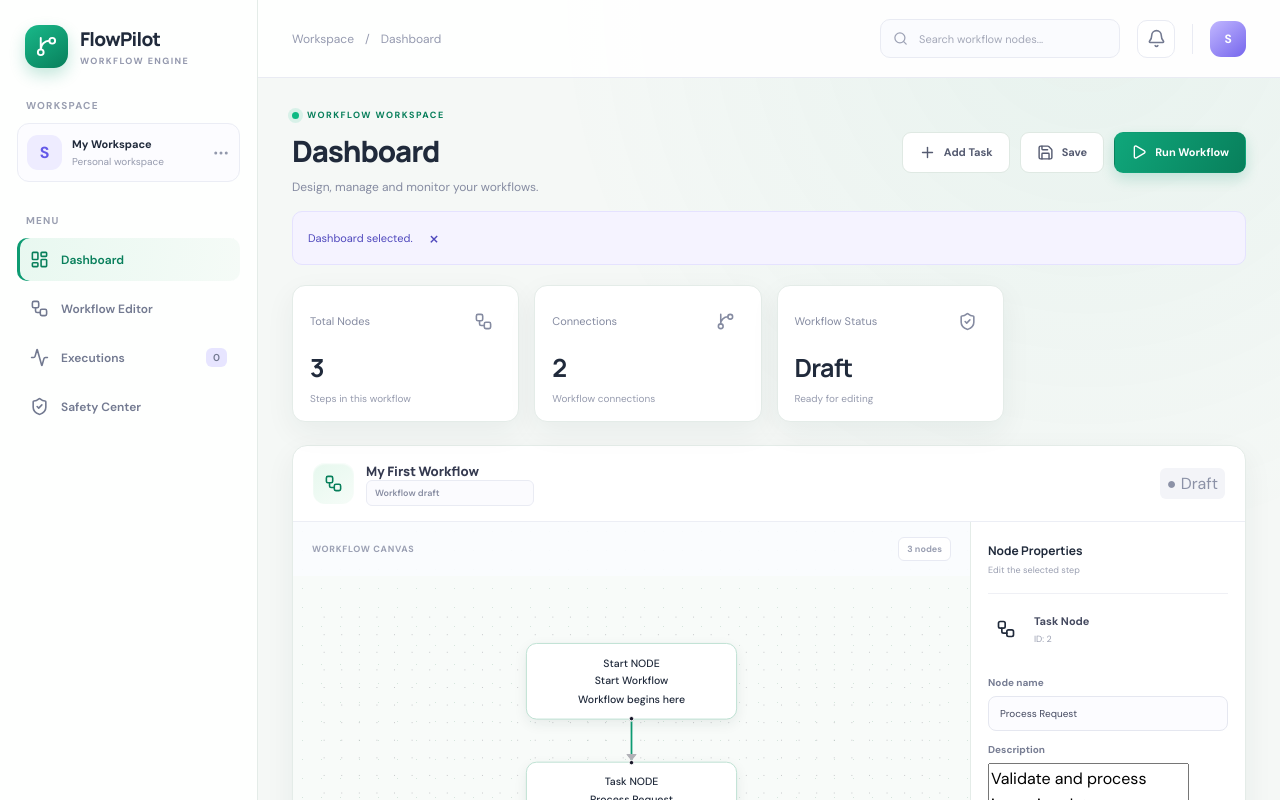
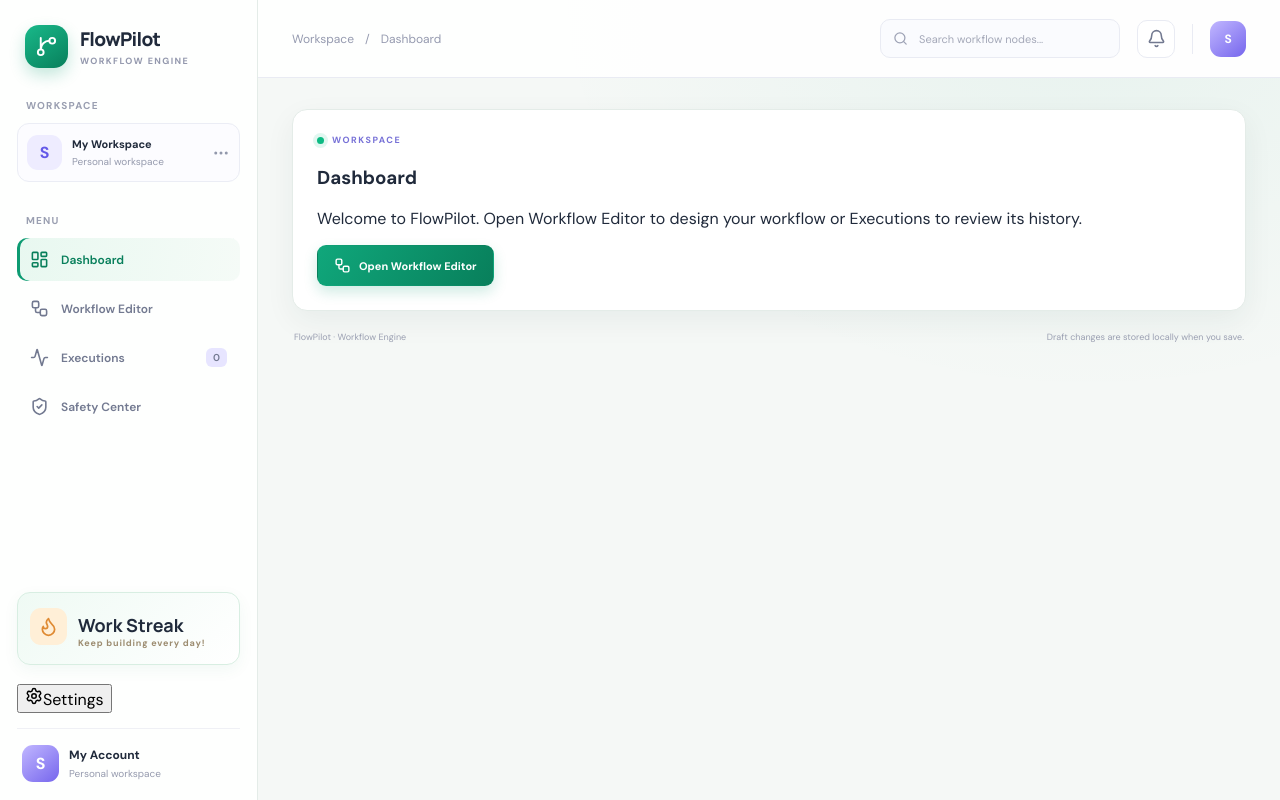
Before and after one commit to Peakseeker/distributed-workflow-engine, a React (Vite) app in the folder frontend/: page / in a window 1280 px wide. Both pictures are taken after a click on the button "Dashboard". Shown: the top 800 px of the page. Built offline with nearby package versions, Linux system fonts and the light colour scheme.

Commit message:
Fix execution history page separation

```diff
--- a/frontend/src/App.tsx
+++ b/frontend/src/App.tsx
@@ -1,4 +1,3 @@
-
 import { useCallback, useEffect, useState } from 'react'
 import {
   ReactFlow,
@@ -48,6 +47,14 @@ type WorkflowNode = {
 type FlowNodeData = {
   label: string
 }
+
+type Execution = {
+  _id: string
+  status: string
+  startedAt?: string
+}
+
+const API_URL = 'http://localhost:5000/api'
 
 const initialWorkflowNodes: WorkflowNode[] = [
   {
@@ -120,6 +127,8 @@ function App() {
   const [workflowName, setWorkflowName] = useState('My First Workflow')
   const [workflowId, setWorkflowId] = useState<string | null>(null)
   const [isRunning, setIsRunning] = useState(false)
+  const [executions, setExecutions] = useState<Execution[]>([])
+  const [isLoadingExecutions, setIsLoadingExecutions] = useState(false)
 
   const [workflowNodes, setWorkflowNodes] =
     useState<WorkflowNode[]>(initialWorkflowNodes)
@@ -140,7 +149,8 @@ function App() {
     try {
       const savedDraft = localStorage.getItem('workflow-editor-draft')
 
-      if (savedDraft) {
+      if (!savedDraft) return
+
       const parsed = JSON.parse(savedDraft)
 
       if (
@@ -151,13 +161,11 @@ function App() {
 
         setWorkflowName(parsed.workflowName)
         setWorkflowNodes(loadedNodes)
-
         setFlowNodes(
           Array.isArray(parsed.flowNodes)
             ? parsed.flowNodes
             : createFlowNodes(loadedNodes),
         )
-
         setFlowEdges(
           Array.isArray(parsed.flowEdges)
             ? parsed.flowEdges
@@ -166,7 +174,6 @@ function App() {
 
         if (loadedNodes.length > 0) {
           setSelectedNode(loadedNodes[0].id)
-          }
         }
       }
     } catch {
@@ -229,8 +236,7 @@ function App() {
   }
 
   const addTask = () => {
-    const id =
-      Math.max(0, ...workflowNodes.map((node) => node.id)) + 1
+    const id = Math.max(0, ...workflowNodes.map((node) => node.id)) + 1
 
     const newTask: WorkflowNode = {
       id,
@@ -283,8 +289,8 @@ function App() {
       }
 
       const endpoint = workflowId
-        ? `http://localhost:5000/api/workflows/${workflowId}`
-        : 'http://localhost:5000/api/workflows'
+        ? `${API_URL}/workflows/${workflowId}`
+        : `${API_URL}/workflows`
 
       const response = await fetch(endpoint, {
         method: workflowId ? 'PUT' : 'POST',
@@ -335,7 +341,7 @@ function App() {
 
     try {
       const response = await fetch(
-        `http://localhost:5000/api/workflows/${workflowId}/run`,
+        `${API_URL}/workflows/${workflowId}/run`,
         {
           method: 'POST',
           headers: {
@@ -353,10 +359,14 @@ function App() {
       const execution = data.execution
 
       setNotice(
-        `${data.message}: ${execution.steps
+        execution?.steps
+          ? `${data.message}: ${execution.steps
               .map((step: { name: string }) => step.name)
-          .join(' → ')}`,
+              .join(' → ')}`
+          : data.message || 'Workflow execution started.',
       )
+
+      await loadExecutions()
     } catch (error) {
       setNotice(
         error instanceof Error
@@ -365,6 +375,40 @@ function App() {
       )
     } finally {
       setIsRunning(false)
+    }
+  }
+
+  const loadExecutions = async () => {
+    if (!workflowId) {
+      setNotice('Save the workflow first to view its execution history.')
+      return
+    }
+
+    setIsLoadingExecutions(true)
+
+    try {
+      const response = await fetch(
+        `${API_URL}/workflows/${workflowId}/executions`,
+      )
+
+      const data = await response.json()
+
+      if (!response.ok) {
+        throw new Error(data.message || 'Failed to load execution history.')
+      }
+
+      setExecutions(data.executions ?? [])
+      setNotice(
+        `Loaded ${data.executions?.length ?? 0} execution record(s).`,
+      )
+    } catch (error) {
+      setNotice(
+        error instanceof Error
+          ? error.message
+          : 'Could not load execution history.',
+      )
+    } finally {
+      setIsLoadingExecutions(false)
     }
   }
 
@@ -424,13 +468,18 @@ function App() {
               className={`nav-item ${activePage === label ? 'active' : ''}`}
               onClick={() => {
                 setActivePage(label)
-                setNotice(`${label} selected.`)
+                setNotice('')
+
+                if (label === 'Executions') {
+                  void loadExecutions()
+                }
               }}
             >
               <Icon size={19} />
               <span>{label}</span>
+
               {label === 'Executions' && (
-                <span className="nav-count">0</span>
+                <span className="nav-count">{executions.length}</span>
               )}
             </button>
           ))}
@@ -495,46 +544,6 @@ function App() {
         </header>
 
         <section className="page-content">
-          <div className="welcome-row">
-            <div>
-              <div className="eyebrow">
-                <span className="live-dot" />
-                WORKFLOW WORKSPACE
-              </div>
-              <h1>
-                {activePage === 'Workflow Editor'
-                  ? 'Workflow Editor'
-                  : activePage}
-              </h1>
-              <p>Design, manage and monitor your workflows.</p>
-            </div>
-
-            <div className="header-buttons">
-              <button
-                className="button button-secondary"
-                onClick={addTask}
-              >
-                <Plus size={17} />
-                Add Task
-              </button>
-              <button
-                className="button button-secondary"
-                onClick={saveWorkflow}
-              >
-                <Save size={17} />
-                Save
-              </button>
-              <button
-                className="button button-primary"
-                onClick={runWorkflow}
-                disabled={isRunning}
-              >
-                <Play size={16} />
-                {isRunning ? 'Running...' : 'Run Workflow'}
-              </button>
-            </div>
-          </div>
-
           {notice && (
             <div className="notice" role="status">
               {notice}
@@ -547,11 +556,135 @@ function App() {
             </div>
           )}
 
+          {activePage === 'Executions' ? (
+            <section className="editor-card" style={{ padding: '24px' }}>
+              <div className="welcome-row">
+                <div>
+                  <div className="eyebrow">
+                    <span className="live-dot" />
+                    EXECUTION HISTORY
+                  </div>
+
+                  <h1>Workflow Executions</h1>
+                  <p>View the execution records for your saved workflow.</p>
+                </div>
+
+                <button
+                  className="primary-button"
+                  onClick={() => void loadExecutions()}
+                  disabled={isLoadingExecutions}
+                >
+                  {isLoadingExecutions ? 'Loading...' : 'Refresh History'}
+                </button>
+              </div>
+
+              {!workflowId ? (
+                <div style={{ padding: '32px 0', textAlign: 'center' }}>
+                  <h3>Save your workflow first</h3>
+                  <p>
+                    Save the workflow from the editor to view its execution
+                    history.
+                  </p>
+                  <button
+                    className="button button-primary"
+                    onClick={() => setActivePage('Workflow Editor')}
+                  >
+                    Open Workflow Editor
+                  </button>
+                </div>
+              ) : executions.length === 0 ? (
+                <div style={{ padding: '32px 0', textAlign: 'center' }}>
+                  <h3>No executions found</h3>
+                  <p>Run a saved workflow to see its history here.</p>
+                </div>
+              ) : (
+                <div style={{ overflowX: 'auto', marginTop: '24px' }}>
+                  <table
+                    style={{ width: '100%', borderCollapse: 'collapse' }}
+                  >
+                    <thead>
+                      <tr>
+                        <th style={{ textAlign: 'left', padding: '12px' }}>
+                          Execution ID
+                        </th>
+                        <th style={{ textAlign: 'left', padding: '12px' }}>
+                          Status
+                        </th>
+                        <th style={{ textAlign: 'left', padding: '12px' }}>
+                          Started At
+                        </th>
+                      </tr>
+                    </thead>
+                    <tbody>
+                      {executions.map((execution) => (
+                        <tr key={execution._id}>
+                          <td style={{ padding: '12px' }}>
+                            {execution._id}
+                          </td>
+                          <td style={{ padding: '12px' }}>
+                            {execution.status}
+                          </td>
+                          <td style={{ padding: '12px' }}>
+                            {execution.startedAt
+                              ? new Date(
+                                  execution.startedAt,
+                                ).toLocaleString()
+                              : 'N/A'}
+                          </td>
+                        </tr>
+                      ))}
+                    </tbody>
+                  </table>
+                </div>
+              )}
+            </section>
+          ) : activePage === 'Workflow Editor' ? (
+            <>
+              <div className="welcome-row">
+                <div>
+                  <div className="eyebrow">
+                    <span className="live-dot" />
+                    WORKFLOW WORKSPACE
+                  </div>
+                  <h1>Workflow Editor</h1>
+                  <p>Design, manage and monitor your workflows.</p>
+                </div>
+
+                <div className="header-buttons">
+                  <button
+                    className="button button-secondary"
+                    onClick={addTask}
+                  >
+                    <Plus size={17} />
+                    Add Task
+                  </button>
+
+                  <button
+                    className="button button-secondary"
+                    onClick={() => void saveWorkflow()}
+                  >
+                    <Save size={17} />
+                    Save
+                  </button>
+
+                  <button
+                    className="button button-primary"
+                    onClick={() => void runWorkflow()}
+                    disabled={isRunning}
+                  >
+                    <Play size={16} />
+                    {isRunning ? 'Running...' : 'Run Workflow'}
+                  </button>
+                </div>
+              </div>
+
               <div className="stats-grid">
                 <div className="stat-card">
                   <div className="stat-top">
                     <span>Total Nodes</span>
-                <div className="stat-icon"><Workflow size={19} /></div>
+                    <div className="stat-icon">
+                      <Workflow size={19} />
+                    </div>
                   </div>
                   <strong>{workflowNodes.length}</strong>
                   <small>Steps in this workflow</small>
@@ -560,7 +693,9 @@ function App() {
                 <div className="stat-card">
                   <div className="stat-top">
                     <span>Connections</span>
-                <div className="stat-icon"><GitBranch size={19} /></div>
+                    <div className="stat-icon">
+                      <GitBranch size={19} />
+                    </div>
                   </div>
                   <strong>{flowEdges.length}</strong>
                   <small>Workflow connections</small>
@@ -569,7 +704,9 @@ function App() {
                 <div className="stat-card">
                   <div className="stat-top">
                     <span>Workflow Status</span>
-                <div className="stat-icon"><ShieldCheck size={19} /></div>
+                    <div className="stat-icon">
+                      <ShieldCheck size={19} />
+                    </div>
                   </div>
                   <strong>Draft</strong>
                   <small>Ready for editing</small>
@@ -586,7 +723,9 @@ function App() {
                       <input
                         className="workflow-name"
                         value={workflowName}
-                    onChange={(event) => setWorkflowName(event.target.value)}
+                        onChange={(event) =>
+                          setWorkflowName(event.target.value)
+                        }
                         aria-label="Workflow name"
                       />
                       <div className="version-label">Workflow draft</div>
@@ -690,6 +829,7 @@ function App() {
                           <span>Node type</span>
                           <strong>{currentNode.type}</strong>
                         </div>
+
                         <div className="property-info">
                           <span>Node status</span>
                           <strong className="status-pill">Draft</strong>
@@ -701,11 +841,43 @@ function App() {
                         </p>
                       </>
                     ) : (
-                  <p>Select a node on the canvas to edit its properties.</p>
+                      <p>
+                        Select a node on the canvas to edit its properties.
+                      </p>
                     )}
                   </aside>
                 </div>
               </section>
+            </>
+          ) : (
+            <section className="editor-card" style={{ padding: '24px' }}>
+              <div className="eyebrow">
+                <span className="live-dot" />
+                WORKSPACE
+              </div>
+              <h1>{activePage}</h1>
+
+              {activePage === 'Dashboard' ? (
+                <p>
+                  Welcome to FlowPilot. Open Workflow Editor to design your
+                  workflow or Executions to review its history.
+                </p>
+              ) : (
+                <p>
+                  Your safety tools and workflow safeguards will be available
+                  here.
+                </p>
+              )}
+
+              <button
+                className="button button-primary"
+                onClick={() => setActivePage('Workflow Editor')}
+              >
+                <Workflow size={17} />
+                Open Workflow Editor
+              </button>
+            </section>
+          )}
 
           <footer className="page-footer">
             <span>FlowPilot · Workflow Engine</span>
```
Lines whose indentation alone changed are shown as unchanged.
